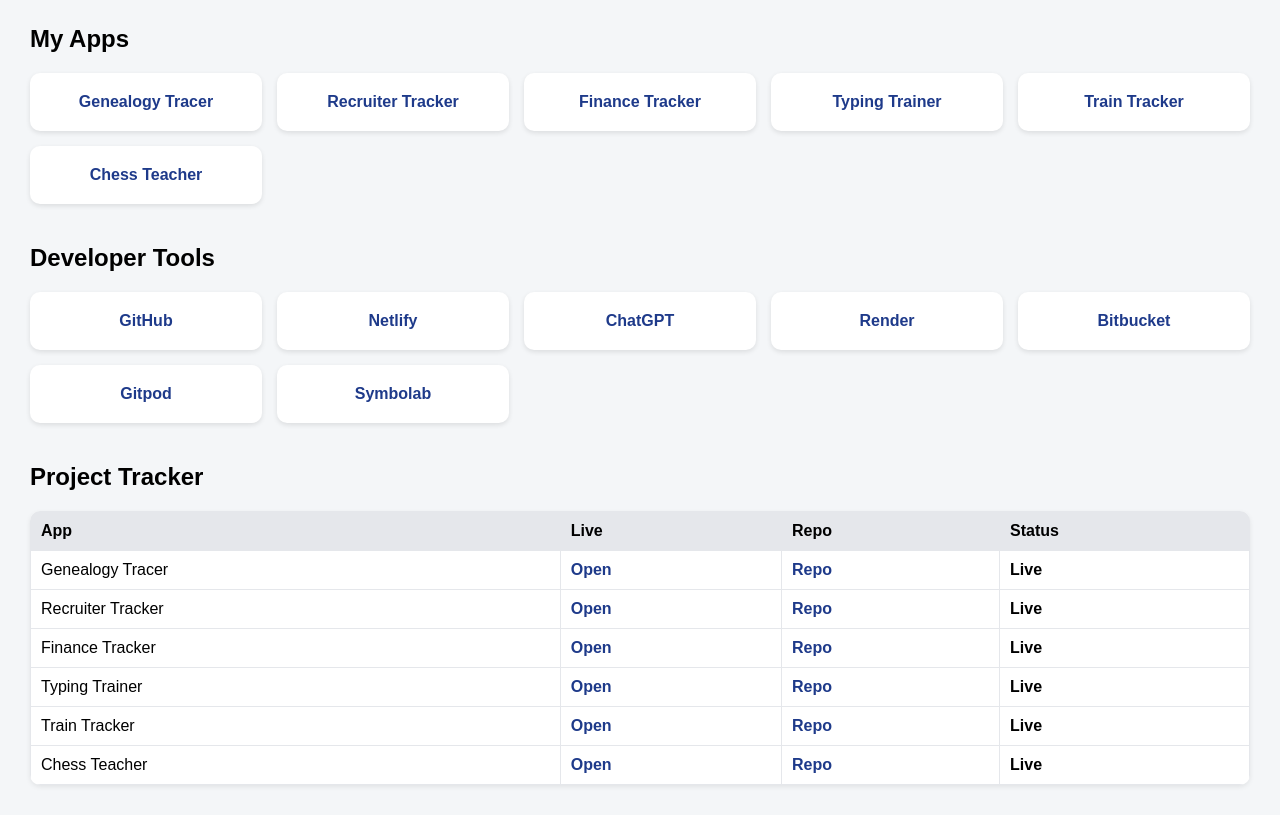
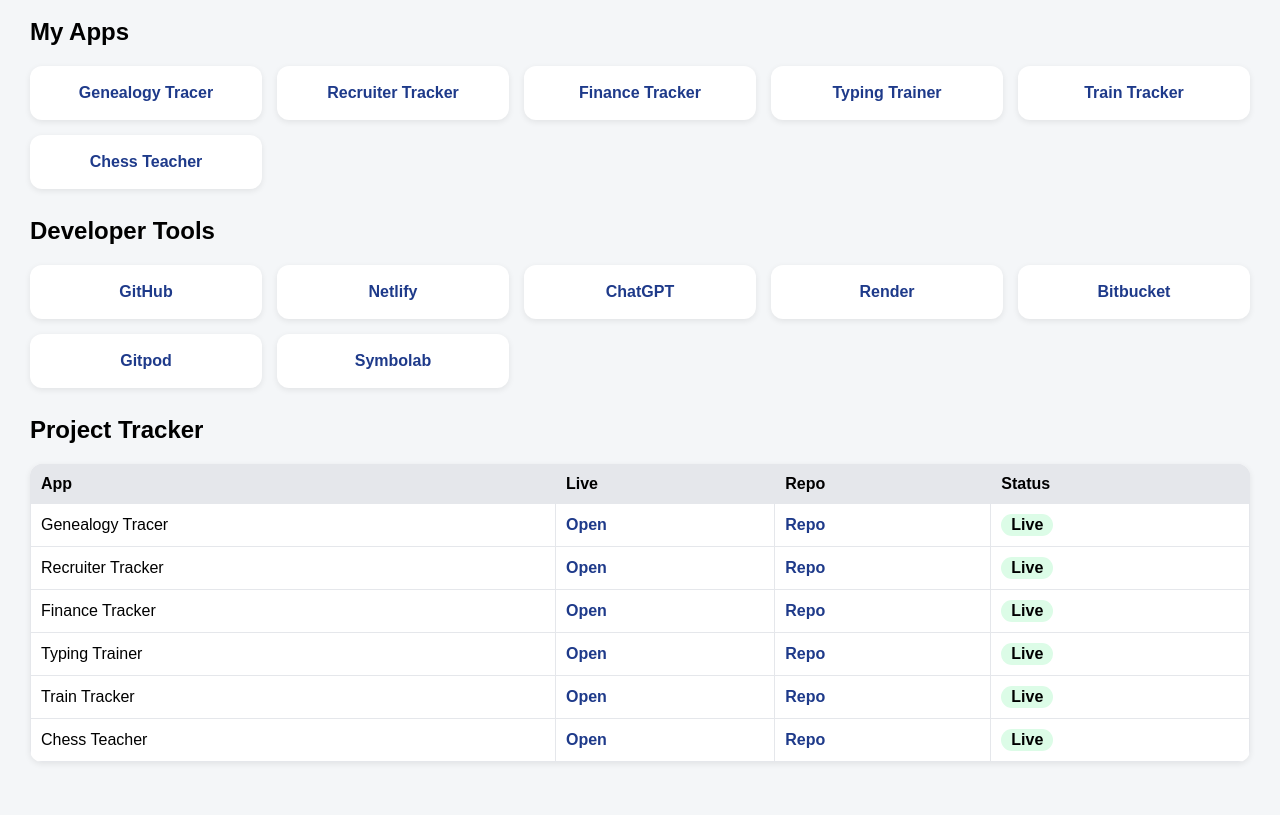
Before and after one commit to Mohican76/developer-control-panel, a plain HTML site: page index.html in a window 1280 px wide. Shown: the part 103-918 px from the top of the page. After the commit the page ends 895 px from the top, so only its background shows below. Drawn offline with Linux system fonts and the light colour scheme.

Commit message:
Refactor index.html for improved styling and layout
Refactor styles and update status display in project tracker.

```diff
--- a/index.html
+++ b/index.html
@@ -1,71 +1,32 @@
-
-
 <!DOCTYPE html>
-<html>
+<html lang="en">
 <head>
   <meta charset="utf-8" />
+  <meta name="viewport" content="width=device-width, initial-scale=1" />
   <title>Gerald Developer Control Panel</title>
 
   <style>
-    body{
-      font-family: Arial, sans-serif;
-      background:#f4f6f8;
-      margin:0;
-      padding:30px;
-    }
-
-    h1{ text-align:center; }
-
-    .section{ margin-top:40px; }
-
-    .grid{
-      display:grid;
-      grid-template-columns:repeat(auto-fit,minmax(200px,1fr));
-      gap:15px;
-    }
-
-    .card{
-      background:white;
-      padding:20px;
-      border-radius:10px;
-      box-shadow:0 2px 5px rgba(0,0,0,.1);
-      text-align:center;
-    }
-
-    a{
-      text-decoration:none;
-      font-weight:bold;
-      color:#1e3a8a;
-    }
-
-    table{
-      width:100%;
-      border-collapse:collapse;
-      background:white;
-      border-radius:10px;
-      overflow:hidden;
-      box-shadow:0 2px 5px rgba(0,0,0,.08);
-    }
-    th, td{
-      padding:10px;
-      border:1px solid #e5e7eb;
-      text-align:left;
-    }
-    thead tr{
-      background:#e5e7eb;
-    }
-    .status{
-      font-weight:bold;
-    }
+    body{font-family:Arial,sans-serif;background:#f4f6f8;margin:0;padding:30px}
+    h1{text-align:center;margin:0 0 8px}
+    .sub{text-align:center;margin:0 0 24px;color:#374151}
+    .section{margin-top:28px}
+    .grid{display:grid;grid-template-columns:repeat(auto-fit,minmax(200px,1fr));gap:15px}
+    .card{background:#fff;padding:18px;border-radius:12px;box-shadow:0 2px 6px rgba(0,0,0,.08);text-align:center}
+    a{text-decoration:none;font-weight:700;color:#1e3a8a}
+    table{width:100%;border-collapse:collapse;background:#fff;border-radius:12px;overflow:hidden;box-shadow:0 2px 6px rgba(0,0,0,.08)}
+    th,td{padding:10px;border:1px solid #e5e7eb;text-align:left}
+    thead tr{background:#e5e7eb}
+    .status{font-weight:800}
+    .pill{display:inline-block;padding:2px 10px;border-radius:999px;background:#dcfce7}
   </style>
 </head>
 
 <body>
   <h1>Gerald's Developer Control Panel</h1>
+  <p class="sub">Apps • Repos • Tools</p>
 
   <div class="section">
     <h2>My Apps</h2>
-
     <div class="grid">
       <div class="card"><a href="https://whimsical-cobbler-2ca4b6.netlify.app" target="_blank" rel="noreferrer">Genealogy Tracer</a></div>
       <div class="card"><a href="https://recruiter-tracker.netlify.app" target="_blank" rel="noreferrer">Recruiter Tracker</a></div>
@@ -78,7 +39,6 @@
 
   <div class="section">
     <h2>Developer Tools</h2>
-
     <div class="grid">
       <div class="card"><a href="https://github.com/Mohican76" target="_blank" rel="noreferrer">GitHub</a></div>
       <div class="card"><a href="https://app.netlify.com" target="_blank" rel="noreferrer">Netlify</a></div>
@@ -92,58 +52,46 @@
 
   <div class="section">
     <h2>Project Tracker</h2>
-
     <table>
       <thead>
-        <tr>
-          <th>App</th>
-          <th>Live</th>
-          <th>Repo</th>
-          <th>Status</th>
-        </tr>
+        <tr><th>App</th><th>Live</th><th>Repo</th><th>Status</th></tr>
       </thead>
-
       <tbody>
         <tr>
           <td>Genealogy Tracer</td>
           <td><a href="https://whimsical-cobbler-2ca4b6.netlify.app" target="_blank" rel="noreferrer">Open</a></td>
           <td><a href="https://github.com/Mohican76/Genealogy-Tracer" target="_blank" rel="noreferrer">Repo</a></td>
-          <td class="status">Live</td>
+          <td class="status"><span class="pill">Live</span></td>
         </tr>
-
         <tr>
           <td>Recruiter Tracker</td>
           <td><a href="https://recruiter-tracker.netlify.app" target="_blank" rel="noreferrer">Open</a></td>
           <td><a href="https://github.com/Mohican76/Recruiter-tracker" target="_blank" rel="noreferrer">Repo</a></td>
-          <td class="status">Live</td>
+          <td class="status"><span class="pill">Live</span></td>
         </tr>
-
         <tr>
           <td>Finance Tracker</td>
           <td><a href="https://geralds-financial-tracker.netlify.app" target="_blank" rel="noreferrer">Open</a></td>
           <td><a href="https://github.com/Mohican76/Finance-tracker" target="_blank" rel="noreferrer">Repo</a></td>
-          <td class="status">Live</td>
+          <td class="status"><span class="pill">Live</span></td>
         </tr>
-
         <tr>
           <td>Typing Trainer</td>
           <td><a href="https://geralds-typing-trainer.netlify.app" target="_blank" rel="noreferrer">Open</a></td>
           <td><a href="https://github.com/Mohican76/Typing-Trainer" target="_blank" rel="noreferrer">Repo</a></td>
-          <td class="status">Live</td>
+          <td class="status"><span class="pill">Live</span></td>
         </tr>
-
         <tr>
           <td>Train Tracker</td>
           <td><a href="https://geralds-train-tracker.netlify.app" target="_blank" rel="noreferrer">Open</a></td>
           <td><a href="https://github.com/Mohican76/Train-tracker" target="_blank" rel="noreferrer">Repo</a></td>
-          <td class="status">Live</td>
+          <td class="status"><span class="pill">Live</span></td>
         </tr>
-
         <tr>
           <td>Chess Teacher</td>
           <td><a href="https://gerald-chess-teacher.netlify.app" target="_blank" rel="noreferrer">Open</a></td>
           <td><a href="https://github.com/Mohican76/Chess-Teacher" target="_blank" rel="noreferrer">Repo</a></td>
-          <td class="status">Live</td>
+          <td class="status"><span class="pill">Live</span></td>
         </tr>
       </tbody>
     </table>
```
